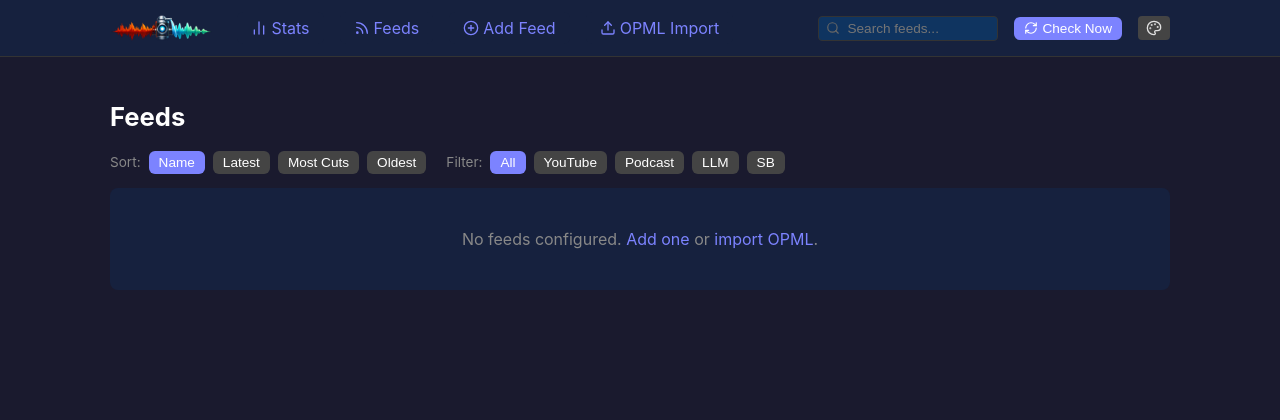
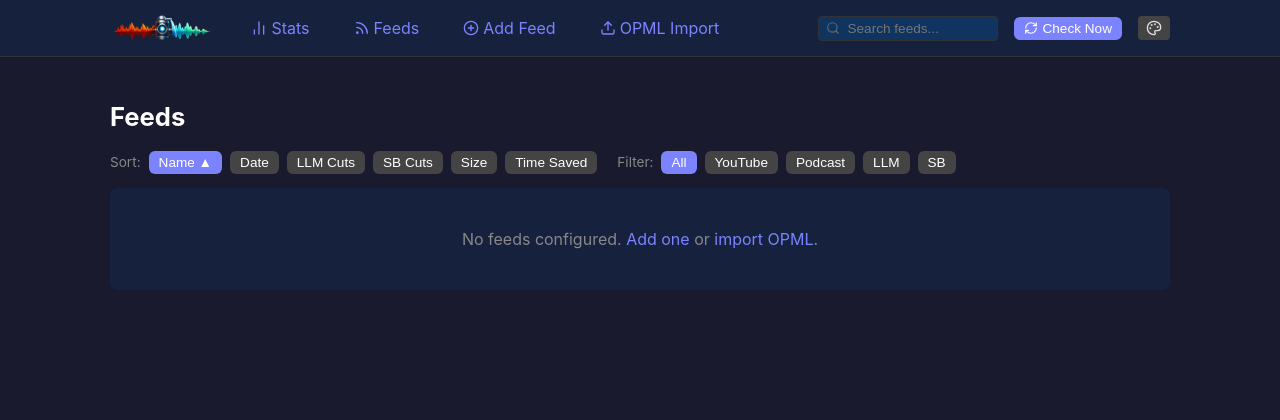
Before and after one commit to cwilliams5/Siphon, a FastAPI app: template src/siphon/templates/feeds.html in a window 1280 px wide. Shown: the top 420 px of the page. Run offline with FastAPI, Linux system fonts and the light colour scheme; the template is opened without the code that fills it, so the values that code supplies are empty; parts of the project's set-up code (start-up, migrations or seed data) failed here and were passed over.

Commit message:
Add SB badge, time saved chip, bidirectional sort, fix SB filter
- SB badge chip on YouTube feeds with SponsorBlock enabled
- Time saved chip per feed (Xm/Xh/Xd saved, smart unit scaling)
- SB filter now only matches YouTube feeds (podcasts excluded)
- Bidirectional sort: click toggles asc/desc with arrow indicators
- Sort options: Name | Date | LLM Cuts | SB Cuts | Size | Time Saved
- Sort direction persisted in localStorage
- Per-feed time saved computed from LLM segments + SB seconds + filtered durations

Co-Authored-By: Claude Opus 4.6 (1M context) <noreply@anthropic.com>

```diff
--- a/src/siphon/routes/ui.py
+++ b/src/siphon/routes/ui.py
@@ -109,6 +109,7 @@ def _get_feed_display(request: Request) -> list[dict]:
         llm_cuts_total = 0
         disk_bytes = 0
         crap_filtered = 0
+        time_saved_secs = 0.0
         source_count = len(episodes)
         latest_done_date = None
         for ep in episodes:
@@ -134,6 +135,22 @@ def _get_feed_display(request: Request) -> list[dict]:
             # Crap filtered: filtered by anything except date
             if s == "filtered" and ep.get("filter_reason") not in (None, "too_old", "unknown_date"):
                 crap_filtered += 1
+                # Filtered episode duration counts as time saved
+                if ep.get("duration"):
+                    time_saved_secs += ep["duration"]
+            # SB seconds removed
+            time_saved_secs += ep.get("sb_seconds_removed") or 0
+            # LLM cuts time saved
+            llm_json = ep.get("llm_segments_json")
+            if llm_json and ep.get("llm_cuts_applied", 0) > 0:
+                try:
+                    import json as _json
+                    data = _json.loads(llm_json)
+                    for seg in data.get("high_confidence", data.get("segments", [])):
+                        if "start" in seg and "end" in seg:
+                            time_saved_secs += seg["end"] - seg["start"]
+                except (ValueError, TypeError, KeyError):
+                    pass
 
         # Compute disk usage display
         disk_usage_mb = round(disk_bytes / (1024 * 1024), 1)
@@ -172,6 +189,19 @@ def _get_feed_display(request: Request) -> list[dict]:
             except (ValueError, TypeError):
                 checked_relative = last_checked_raw
 
+        # Compute time saved display
+        ts = int(time_saved_secs)
+        if ts >= 86400:
+            time_saved_display = f"{ts // 86400}d saved"
+        elif ts >= 3600:
+            time_saved_display = f"{ts // 3600}h saved"
+        elif ts >= 60:
+            time_saved_display = f"{ts // 60}m saved"
+        elif ts > 0:
+            time_saved_display = f"{ts}s saved"
+        else:
+            time_saved_display = None
+
         feeds_display.append({
             "name": fc.name,
             "url": fc.url,
@@ -207,6 +237,8 @@ def _get_feed_display(request: Request) -> list[dict]:
             "source_count": source_count,
             "latest_episode_date": latest_episode_date,
             "latest_episode_raw": latest_done_date or "",
+            "time_saved_secs": int(time_saved_secs),
+            "time_saved_display": time_saved_display,
         })
 
     return feeds_display
--- a/src/siphon/templates/feeds.html
+++ b/src/siphon/templates/feeds.html
@@ -6,10 +6,12 @@
 
 <div style="margin-bottom:12px; display:flex; gap:8px; flex-wrap:wrap; align-items:center;">
   <span style="color:var(--text-secondary); font-size:0.85em; line-height:28px;">Sort:</span>
-  <button class="btn btn-small btn-secondary sort-btn" data-sort="name" onclick="sortFeeds('name')">Name</button>
-  <button class="btn btn-small btn-secondary sort-btn" data-sort="latest" onclick="sortFeeds('latest')">Latest</button>
-  <button class="btn btn-small btn-secondary sort-btn" data-sort="cuts" onclick="sortFeeds('cuts')">Most Cuts</button>
-  <button class="btn btn-small btn-secondary sort-btn" data-sort="oldest" onclick="sortFeeds('oldest')">Oldest</button>
+  <button class="btn btn-small btn-secondary sort-btn" data-sort="name" onclick="toggleSort('name')">Name</button>
+  <button class="btn btn-small btn-secondary sort-btn" data-sort="date" onclick="toggleSort('date')">Date</button>
+  <button class="btn btn-small btn-secondary sort-btn" data-sort="llm-cuts" onclick="toggleSort('llm-cuts')">LLM Cuts</button>
+  <button class="btn btn-small btn-secondary sort-btn" data-sort="sb-cuts" onclick="toggleSort('sb-cuts')">SB Cuts</button>
+  <button class="btn btn-small btn-secondary sort-btn" data-sort="size" onclick="toggleSort('size')">Size</button>
+  <button class="btn btn-small btn-secondary sort-btn" data-sort="time-saved" onclick="toggleSort('time-saved')">Time Saved</button>
   <span style="color:var(--text-secondary); font-size:0.85em; line-height:28px; margin-left:12px;">Filter:</span>
   <button class="btn btn-small btn-secondary filter-btn" data-filter="all" onclick="filterFeeds('all')">All</button>
   <button class="btn btn-small btn-secondary filter-btn" data-filter="youtube" onclick="filterFeeds('youtube')">YouTube</button>
@@ -20,7 +22,7 @@
 
 <div id="feed-list">
 {% for feed in feeds %}
-<div class="card feed-card" style="animation-delay:{{ loop.index0 * 30 }}ms;" data-feed-type="{{ feed.feed_type }}" data-feed-name="{{ (feed.display_name or feed.name)|lower }}" data-llm="{{ feed.llm_trim }}" data-sb="{{ feed.sponsorblock }}" data-cuts="{{ feed.llm_cuts_total + feed.sb_cuts_total }}" data-latest="{{ feed.latest_episode_raw }}">
+<div class="card feed-card" style="animation-delay:{{ loop.index0 * 30 }}ms;" data-feed-type="{{ feed.feed_type }}" data-feed-name="{{ (feed.display_name or feed.name)|lower }}" data-llm="{{ feed.llm_trim }}" data-sb="{{ 'True' if feed.sponsorblock and feed.feed_type == 'youtube' else 'False' }}" data-llm-cuts="{{ feed.llm_cuts_total }}" data-sb-cuts="{{ feed.sb_cuts_total }}" data-disk="{{ feed.disk_usage_mb }}" data-latest="{{ feed.latest_episode_raw }}" data-time-saved="{{ feed.time_saved_secs }}">
   <div class="feed-card-layout">
     <div class="feed-artwork">
       {% if feed.image_url %}
@@ -40,6 +42,7 @@
           {% endif %}
           <span class="badge {% if feed.feed_type == 'podcast' %}badge-pod{% else %}badge-yt{% endif %}">{{ feed.feed_type }}</span>
           {% if feed.llm_trim %}<span class="badge badge-llm">LLM</span>{% endif %}
+          {% if feed.sponsorblock and feed.feed_type == 'youtube' %}<span class="badge" style="background:var(--badge-pod);color:#fff;">SB</span>{% endif %}
         </div>
         <div class="feed-buttons">
           <button class="btn btn-secondary btn-small" onclick="copyRSS('{{ feed.name }}')" title="Copy RSS URL with auth"><i data-lucide="link" style="width:14px;height:14px;"></i> RSS</button>
@@ -67,6 +70,7 @@
         {% if feed.sb_cuts_total %}<span class="stat-chip">{{ feed.sb_cuts_total | commafy }} SB cuts</span>{% endif %}
         {% if feed.crap_filtered %}<span class="stat-chip">{{ feed.crap_filtered | commafy }} filtered</span>{% endif %}
         {% if feed.disk_usage_mb %}<span class="stat-chip">{{ feed.disk_usage_display }}</span>{% endif %}
+        {% if feed.time_saved_display %}<span class="stat-chip">{{ feed.time_saved_display }}</span>{% endif %}
         {% if feed.latest_episode_date %}<span class="stat-chip">Latest: {{ feed.latest_episode_date }}</span>{% endif %}
       </div>
       {% if feed.queued or feed.whisper_pending or feed.claude_pending %}
@@ -214,22 +218,47 @@ function copyRSS(name) {
   });
 }
 
-function sortFeeds(by) {
+var currentSort = null;
+var sortAsc = false;
+
+function toggleSort(by) {
+  if (currentSort === by) {
+    sortAsc = !sortAsc;
+  } else {
+    currentSort = by;
+    sortAsc = (by === 'name'); /* name defaults ascending, everything else descending */
+  }
+  applySort();
+  localStorage.setItem('siphon-sort', by);
+  localStorage.setItem('siphon-sort-asc', sortAsc ? '1' : '0');
+}
+
+function applySort() {
+  var by = currentSort;
+  if (!by) return;
+  var dir = sortAsc ? 1 : -1;
   var container = document.getElementById('feed-list');
   var cards = Array.from(container.children);
   cards.sort(function(a, b) {
-    if (by === 'name') return a.dataset.feedName.localeCompare(b.dataset.feedName);
-    if (by === 'cuts') return parseInt(b.dataset.cuts) - parseInt(a.dataset.cuts);
-    if (by === 'latest') return (b.dataset.latest || '').localeCompare(a.dataset.latest || '');
-    if (by === 'oldest') return (a.dataset.latest || '').localeCompare(b.dataset.latest || '');
-    return 0;
+    var result = 0;
+    if (by === 'name') result = a.dataset.feedName.localeCompare(b.dataset.feedName);
+    else if (by === 'date') result = (a.dataset.latest || '').localeCompare(b.dataset.latest || '');
+    else if (by === 'llm-cuts') result = parseInt(a.dataset.llmCuts) - parseInt(b.dataset.llmCuts);
+    else if (by === 'sb-cuts') result = parseInt(a.dataset.sbCuts) - parseInt(b.dataset.sbCuts);
+    else if (by === 'size') result = parseFloat(a.dataset.disk) - parseFloat(b.dataset.disk);
+    else if (by === 'time-saved') result = parseInt(a.dataset.timeSaved) - parseInt(b.dataset.timeSaved);
+    return result * dir;
   });
   cards.forEach(function(c) { container.appendChild(c); });
+  /* Update button labels with direction arrows */
   document.querySelectorAll('.sort-btn').forEach(function(btn) {
-    btn.classList.toggle('btn-filter-active', btn.dataset.sort === by);
-    btn.classList.toggle('btn-secondary', btn.dataset.sort !== by);
+    var isActive = btn.dataset.sort === by;
+    btn.classList.toggle('btn-filter-active', isActive);
+    btn.classList.toggle('btn-secondary', !isActive);
+    /* Strip existing arrows */
+    var label = btn.textContent.replace(/\s*[\u25B2\u25BC]$/, '');
+    btn.textContent = isActive ? label + (sortAsc ? ' \u25B2' : ' \u25BC') : label;
   });
-  localStorage.setItem('siphon-sort', by);
 }
 
 function filterFeeds(type) {
@@ -257,12 +286,15 @@ function searchFeeds() {
 /* Init sort/filter from localStorage and URL params */
 (function() {
   var savedSort = localStorage.getItem('siphon-sort');
-  if (savedSort) sortFeeds(savedSort);
-  else {
-    document.querySelectorAll('.sort-btn').forEach(function(btn) {
-      btn.classList.toggle('btn-filter-active', btn.dataset.sort === 'name');
-      btn.classList.toggle('btn-secondary', btn.dataset.sort !== 'name');
-    });
+  var savedAsc = localStorage.getItem('siphon-sort-asc');
+  if (savedSort) {
+    currentSort = savedSort;
+    sortAsc = savedAsc === '1';
+    applySort();
+  } else {
+    currentSort = 'name';
+    sortAsc = true;
+    applySort();
   }
   var params = new URLSearchParams(window.location.search);
   var filterParam = params.get('filter');
```
